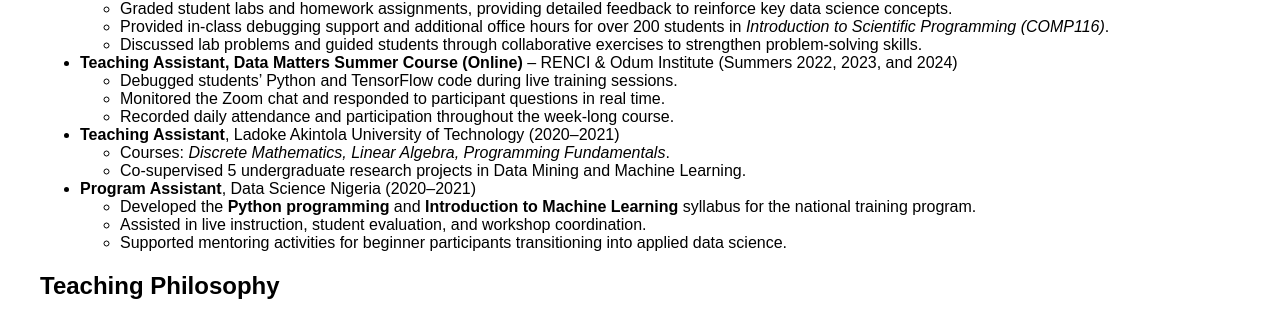
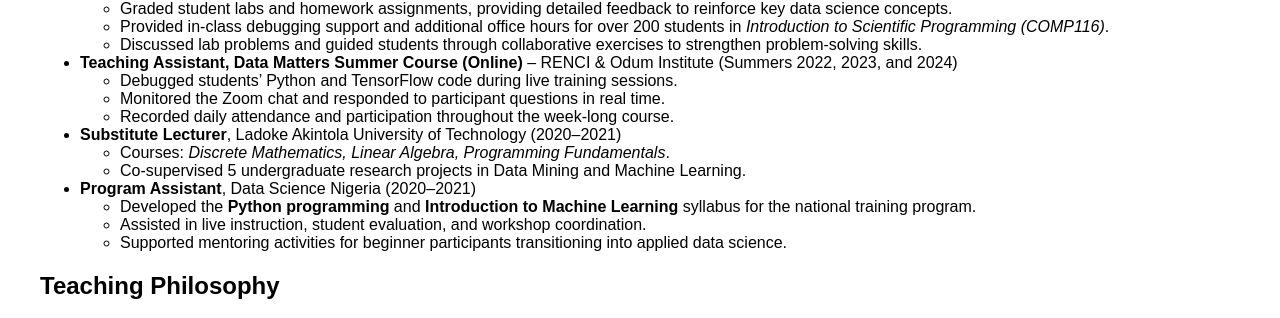
Before and after one commit to wumirose/wumirose.github.io, a Jekyll site: the page built from teaching.md, in a window 1280 px wide. Shown: the part 232-550 px from the top of the page. Built offline with Jekyll 4.4.1, drawn with Linux system fonts in a browser that asks for light colours.

Commit message:
Update teaching.md

```diff
--- a/teaching.md
+++ b/teaching.md
@@ -16,7 +16,7 @@ title: Teaching
   - Monitored the Zoom chat and responded to participant questions in real time.
   - Recorded daily attendance and participation throughout the week-long course.
 
-- **Teaching Assistant**, Ladoke Akintola University of Technology (2020–2021)
+- **Substitute Lecturer**, Ladoke Akintola University of Technology (2020–2021)
   - Courses: *Discrete Mathematics, Linear Algebra, Programming Fundamentals*.
   - Co-supervised 5 undergraduate research projects in Data Mining and Machine Learning.
 
```
